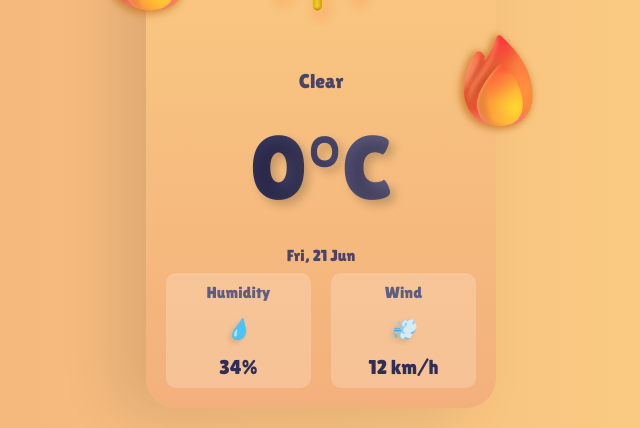
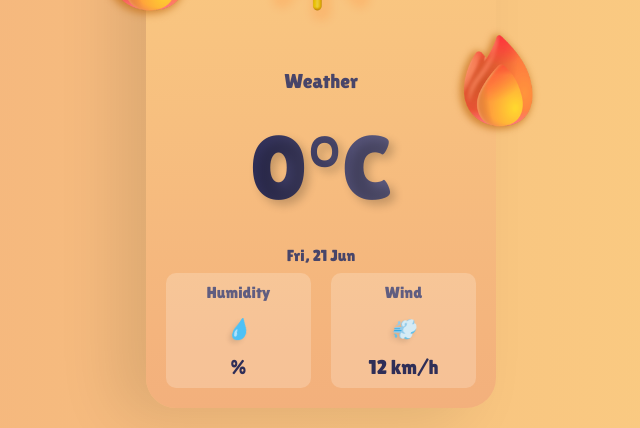
Before and after one commit to wichofly/weather-app-react.tsx, a React (Vite) app: page / in a window 1280 px wide. Shown: the part 317-745 px from the top of the page, without its empty margins (319-959 px from the left). Built offline with nearby package versions, Linux system fonts and the light colour scheme.

Commit message:
feat: checked if the variable 'data' has a property called 'weather'. If it does, it accesses the first element of the 'weather' array and retrieves the 'main' property. If 'data.weather' does not exist, it returns the string 'Weather'.

```diff
--- a/src/components/WeatherApp.tsx
+++ b/src/components/WeatherApp.tsx
@@ -54,7 +54,9 @@ const WeatherApp = () => {
 
         <div className="weather">
           <img src={sunny} alt="sunny" />
-          <div className="weather-type">Clear</div>
+          <div className="weather-type">
+            {data.weather ? data.weather[0].main : 'Weather'}
+          </div>
           <div className="temp">
             {data.main ? `${Math.floor(data.main?.temp)}` : '0'}°C
           </div>
@@ -68,7 +70,7 @@ const WeatherApp = () => {
           <div className="humidity">
             <div className="data-name">Humidity</div>
             <i>💧</i>
-            <div className="data">34%</div>
+            <div className="data">{data.main?.humidity}%</div>
           </div>
 
           <div className="wind">
```
